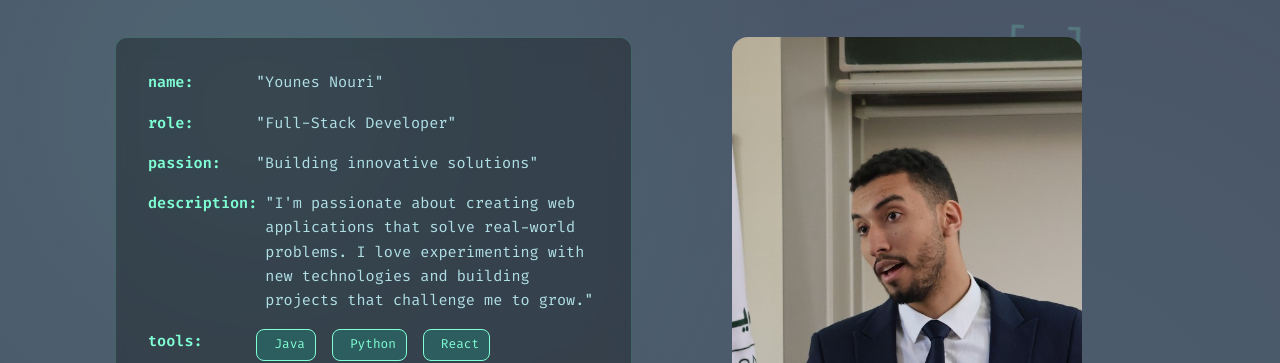
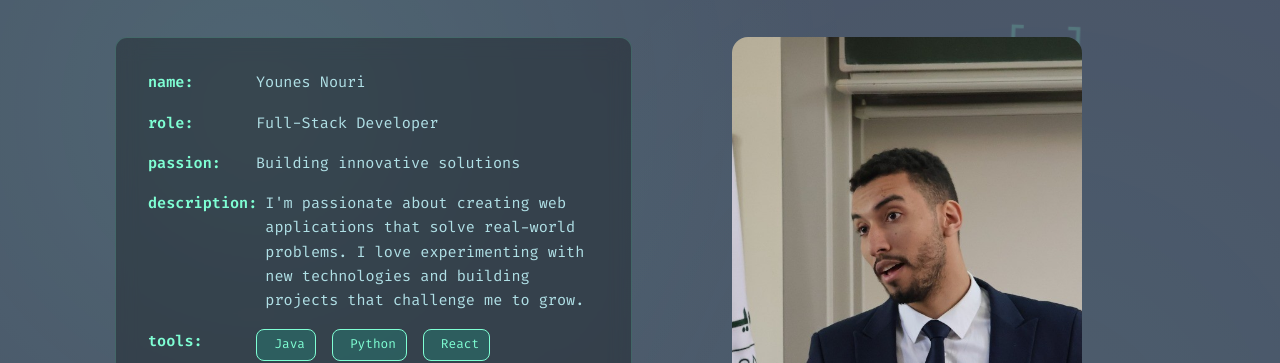
Before and after one commit to younesnouri/Portfolio, a Next.js app: page / in a window 1280 px wide. Shown: the part 910-1273 px from the top of the page. Built offline with nearby package versions, Linux system fonts and the light colour scheme.

Commit message:
Fix  ESLint errors

```diff
--- a/src/components/About.tsx
+++ b/src/components/About.tsx
@@ -1,4 +1,5 @@
 "use client";
+
 import { useEffect, useRef, useState } from "react";
 import { motion } from "framer-motion";
 import "./About.css";
@@ -67,7 +68,6 @@ export default function About() {
         <span>{"[ ]"}</span>
         <span>{"< />"}</span>
         <span>{"< />"}</span>
-
       </div>
 
       <div className="section-container">
@@ -79,7 +79,7 @@ export default function About() {
           transition={{ duration: 0.8 }}
         >
           <h2 className="section-title">
-            <span className="title-prefix">About me  </span>
+            <span className="title-prefix">About me</span>
           </h2>
           <div className="title-underline"></div>
         </motion.div>
@@ -97,46 +97,39 @@ export default function About() {
             <div className="about-text-container">
               <div className="property-line">
                 <span className="property-key">name:</span>
-                <span className="property-value">"Younes Nouri"</span>
+                <span className="property-value">Younes Nouri</span>
               </div>
               <div className="property-line">
                 <span className="property-key">role:</span>
-                <span className="property-value">"Full-Stack Developer"</span>
+                <span className="property-value">Full-Stack Developer</span>
               </div>
               <div className="property-line">
                 <span className="property-key">passion:</span>
-                <span className="property-value">"Building innovative solutions"</span>
+                <span className="property-value">Building innovative solutions</span>
               </div>
               <div className="property-line">
                 <span className="property-key">description:</span>
                 <span className="property-value">
-                  "I'm passionate about creating web applications that solve real-world problems.
-                  I love experimenting with new technologies and building projects that challenge me to grow."
+                  I&apos;m passionate about creating web applications that solve real-world problems.
+                  I love experimenting with new technologies and building projects that challenge me to grow.
                 </span>
               </div>
               <div className="property-line">
                 <span className="property-key">tools:</span>
                 <span className="property-value">
-
-
                   <div className="tools-grid">
                     {tools.map((tool) => (
                       <div className="data-project-tools" key={tool.name}>
-
-
-
                         <span className="tool-badge">
-                          <span className="blinking">{'>'} </span>
-                            {tool.name}</span>
+                          <span className="blinking">&gt; </span>
+                          {tool.name}
+                        </span>
                       </div>
                     ))}
                   </div>
-
                 </span>
               </div>
             </div>
-
-
           </motion.div>
 
           {/* Right Side - Profile Image */}
@@ -149,7 +142,6 @@ export default function About() {
             <div className="image-container">
               <div className="image-frame">
                 <img src="/profile.jpg" alt="Younes Nouri" className="profile-image" />
-
               </div>
               <div className="image-caption">
                 <span className="caption-text"></span>
@@ -157,12 +149,6 @@ export default function About() {
             </div>
           </motion.div>
         </div>
-
-        {/* Skills Section */}
-        {/* Tools Section */}
-
-
-
       </div>
     </section>
   );
--- a/src/components/FullPageScroll.tsx
+++ b/src/components/FullPageScroll.tsx
@@ -6,7 +6,7 @@ import About from "./About";
 
 export default function SlidePages() {
   const [currentPage, setCurrentPage] = useState(0);
-  const pages = [<Hero />, <About />];
+  const pages = [Hero, About]; // Store components, not JSX
 
   const handleWheel = (e: React.WheelEvent) => {
     e.preventDefault();
@@ -35,7 +35,7 @@ export default function SlidePages() {
       >
         {pages.map((Page, i) => (
           <div key={i} style={{ height: "150vh" }}>
-            {Page}
+            <Page />
           </div>
         ))}
       </div>
--- a/src/components/Hero.tsx
+++ b/src/components/Hero.tsx
@@ -1,11 +1,11 @@
 "use client";
+
 import { useEffect, useRef, useState } from "react";
 import { FaGithub, FaLinkedin } from "react-icons/fa";
 import { motion } from "framer-motion";
 import "./Hero.css";
 
 export default function Hero() {
-    const [offset, setOffset] = useState({ x: 0, y: 0 });
     const canvasRef = useRef<HTMLCanvasElement>(null);
     const glowRef = useRef<HTMLDivElement>(null);
 
@@ -16,8 +16,7 @@ export default function Hero() {
         const ctx = canvas.getContext("2d");
         if (!ctx) return;
 
-        let particles: { x: number; y: number; vx: number; vy: number; size: number }[] = [];
-
+        const particles: { x: number; y: number; vx: number; vy: number; size: number }[] = [];
         for (let i = 0; i < 20; i++) {
             particles.push({
                 x: Math.random() * window.innerWidth,
@@ -27,8 +26,6 @@ export default function Hero() {
                 size: Math.random() * 3 + 1,
             });
         }
-
-
 
         const animate = () => {
             if (!ctx) return;
@@ -47,14 +44,11 @@ export default function Hero() {
             });
             requestAnimationFrame(animate);
         };
-
         animate();
 
         const handleResize = () => {
-            if (canvas) {
             canvas.width = window.innerWidth;
             canvas.height = window.innerHeight;
-            }
         };
         window.addEventListener("resize", handleResize);
         handleResize();
@@ -62,8 +56,7 @@ export default function Hero() {
         return () => window.removeEventListener("resize", handleResize);
     }, []);
 
-
-
+    // Mouse glow
     useEffect(() => {
         let mouseX = window.innerWidth / 2;
         let mouseY = window.innerHeight / 2;
@@ -76,7 +69,7 @@ export default function Hero() {
         };
 
         const animateGlow = () => {
-          glowX += (mouseX - glowX) * 0.1; // smoothing factor
+            glowX += (mouseX - glowX) * 0.1;
             glowY += (mouseY - glowY) * 0.1;
 
             if (glowRef.current) {
@@ -93,22 +86,11 @@ glowRef.current.style.top = `${glowY}px`;
         return () => window.removeEventListener("mousemove", handleMouseMove);
     }, []);
 
-
-
-
     return (
         <main className="hero">
-
             <canvas ref={canvasRef} className="particles-canvas" />
-
-
-
-            {/* Mouse Glow */}
             <div ref={glowRef} className="mouse-glow" />
 
-
-
-            {/* Hero content */}
             <motion.div
                 className="content"
                 initial={{ opacity: 0, y: 50 }}
@@ -116,6 +98,7 @@ glowRef.current.style.top = `${glowY}px`;
                 transition={{ duration: 1 }}
             >
                 <Typewriter text="Hey, Younes here!" speed={70} className="title" />
+
                 <motion.p
                     className="subtitle"
                     initial={{ opacity: 0, y: 30 }}
@@ -125,6 +108,7 @@ glowRef.current.style.top = `${glowY}px`;
                     <span className="terminal-prefix">&gt;</span>
                     Full-Stack Developer | Problem Solver
                 </motion.p>
+
                 <motion.p
                     className="subtitle"
                     initial={{ opacity: 0, y: 30 }}
@@ -135,22 +119,30 @@ glowRef.current.style.top = `${glowY}px`;
                     Welcome to my portfolio. Scroll to see more about me, skills and projects.
                 </motion.p>
 
-                {/* Socials */}
-                <motion.p
+                <motion.div
                     className="subtitle"
                     initial={{ opacity: 0, y: 30 }}
                     animate={{ opacity: 1, y: 0 }}
                     transition={{ delay: 1 }}
                 >
                     <div className="socials">
-                    <a href="https://github.com/younesnouri" target="_blank" rel="noopener noreferrer">
+                        <a
+                            href="https://github.com/younesnouri"
+                            target="_blank"
+                            rel="noopener noreferrer"
+                        >
                             <FaGithub className="icon" />
                         </a>
-                    <a href="https://www.linkedin.com/in/younes-nouri-6a4479232/" target="_blank" rel="noopener noreferrer">
+                        <a
+                            href="https://www.linkedin.com/in/younes-nouri-6a4479232/"
+                            target="_blank"
+                            rel="noopener noreferrer"
+                        >
                             <FaLinkedin className="icon" />
                         </a>
                     </div>
-                </motion.p>
+                </motion.div>
+
                 <div className="scrollIndicator">
                     <span className="arrow"></span>
                     <span className="scrollText">Scroll</span>
@@ -161,7 +153,15 @@ glowRef.current.style.top = `${glowY}px`;
 }
 
 // Typewriter
-function Typewriter({ text, speed = 60, className = "" }: { text: string; speed?: number; className?: string }) {
+function Typewriter({
+    text,
+    speed = 60,
+    className = "",
+}: {
+    text: string;
+    speed?: number;
+    className?: string;
+}) {
     const [output, setOutput] = useState("");
 
     useEffect(() => {
```
Lines whose indentation alone changed are shown as unchanged.
